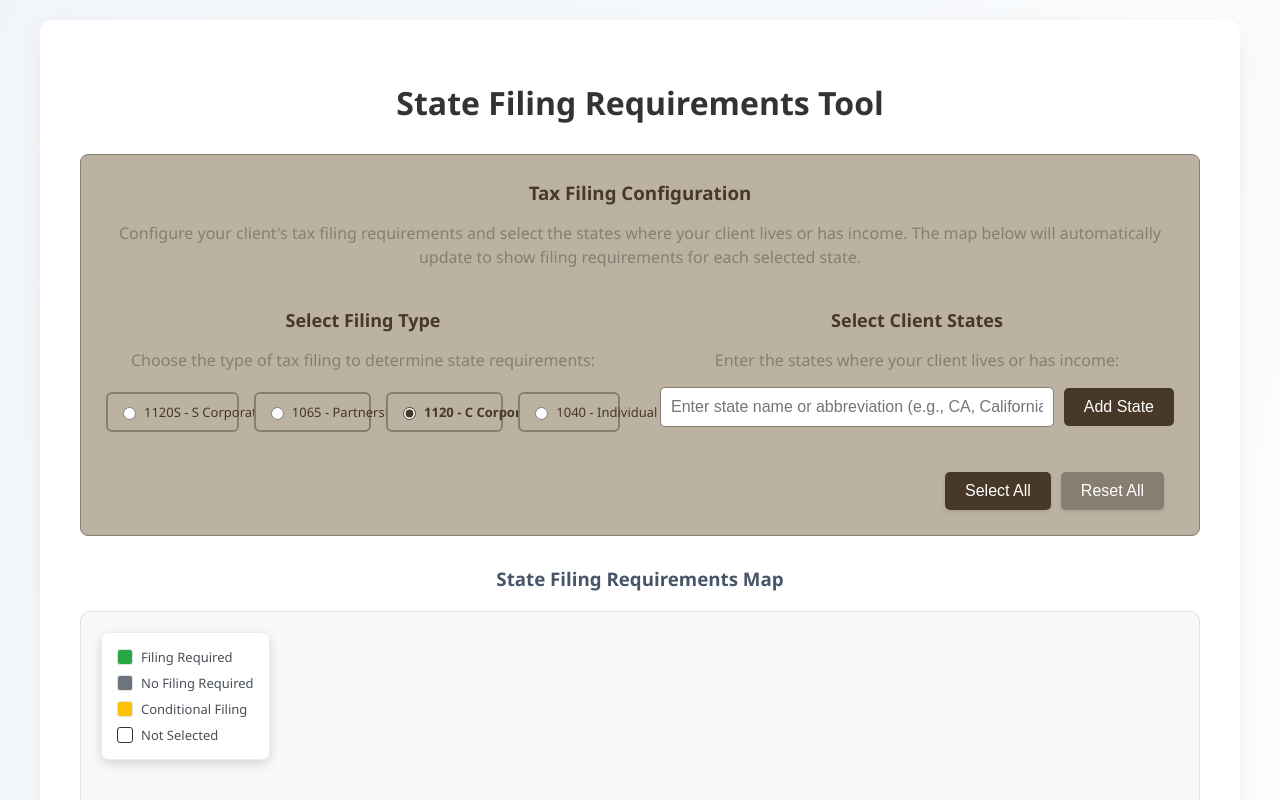
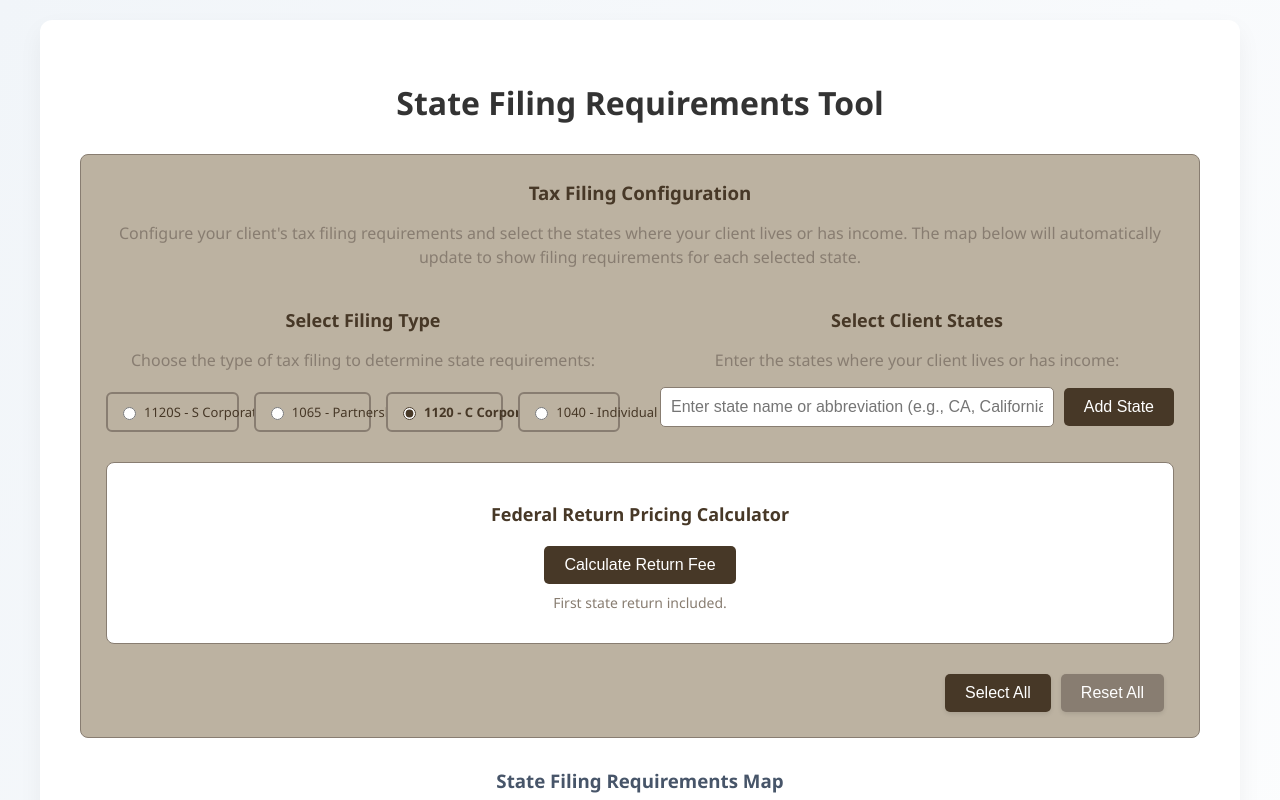
Before and after one commit to DedicatedCPA/TaxFiling, a React (Create React App) app: page / in a window 1280 px wide. Both pictures are taken after a click on the label "1120 - C Corporation". Shown: the top 800 px of the page. Built offline with nearby package versions, Linux system fonts and the light colour scheme.

Commit message:
Add federal return pricing calculator

```diff
--- a/src/App.css
+++ b/src/App.css
@@ -719,3 +719,40 @@ h1 {
 .reset-all-btn:hover {
   background: var(--color-dark);
 }
+
+.pricing-section {
+  margin-top: 20px;
+  padding: 15px;
+  background: #ffffff;
+  border: 1px solid var(--color-medium);
+  border-radius: 8px;
+}
+
+.calculate-price-btn {
+  padding: 10px 20px;
+  background: var(--color-dark);
+  color: #fff;
+  border: none;
+  border-radius: 5px;
+  cursor: pointer;
+  font-size: 16px;
+  transition: background 0.3s, transform 0.2s, box-shadow 0.2s;
+  margin-top: 10px;
+}
+
+.calculate-price-btn:hover {
+  background: var(--color-medium);
+  transform: translateY(-2px);
+  box-shadow: 0 4px 8px rgba(0,0,0,0.15);
+}
+
+.price-details {
+  margin-top: 10px;
+  line-height: 1.6;
+}
+
+.state-pricing-note {
+  margin-top: 8px;
+  font-size: 14px;
+  color: var(--color-medium);
+}
--- a/src/components/TaxFilingTool.js
+++ b/src/components/TaxFilingTool.js
@@ -10,6 +10,13 @@ const TaxFilingTool = () => {
   const [showModal, setShowModal] = useState(false);
   const [modalTitle, setModalTitle] = useState('');
   const [modalStates, setModalStates] = useState([]);
+  const [priceDetails, setPriceDetails] = useState(null);
+
+  const basePrices = {
+    '1120S': 500,
+    '1065': 550,
+    '1120': 700
+  };
 
   // State name to abbreviation mapping
   const stateNameToAbbr = useMemo(() => {
@@ -53,6 +60,15 @@ const TaxFilingTool = () => {
 
   const resetAll = () => {
     setSelectedStates([]);
+  };
+
+  const calculatePrice = () => {
+    const basePrice = basePrices[filingType] || 0;
+    const stateCount = selectedStates.length;
+    const includedStates = filingType === '1120' ? 1 : 0;
+    const statePrice = Math.max(0, (stateCount - includedStates) * 150);
+    const total = basePrice + statePrice;
+    setPriceDetails({ basePrice, stateCount, statePrice, total });
   };
 
   const showStatesModal = (bucketType) => {
@@ -266,6 +282,24 @@ const TaxFilingTool = () => {
             </div>
           </div>
           )}
+          <div className="pricing-section">
+            <h4>Federal Return Pricing Calculator</h4>
+            <button className="calculate-price-btn" onClick={calculatePrice}>
+              Calculate Return Fee
+            </button>
+            {filingType === '1120' && (
+              <p className="state-pricing-note">First state return included.</p>
+            )}
+            {priceDetails && (
+              <div className="price-details">
+                <p>Federal Return Fee: ${priceDetails.basePrice}</p>
+                <p>
+                  State Returns ({priceDetails.stateCount}): ${priceDetails.statePrice}
+                </p>
+                <p><strong>Total Fee: ${priceDetails.total}</strong></p>
+              </div>
+            )}
+          </div>
 
           <div className="action-buttons">
             <button
```
Also changed, not shown: 1 other file (tests, documents, lock files or other folders). Lines whose indentation alone changed are shown as unchanged.
